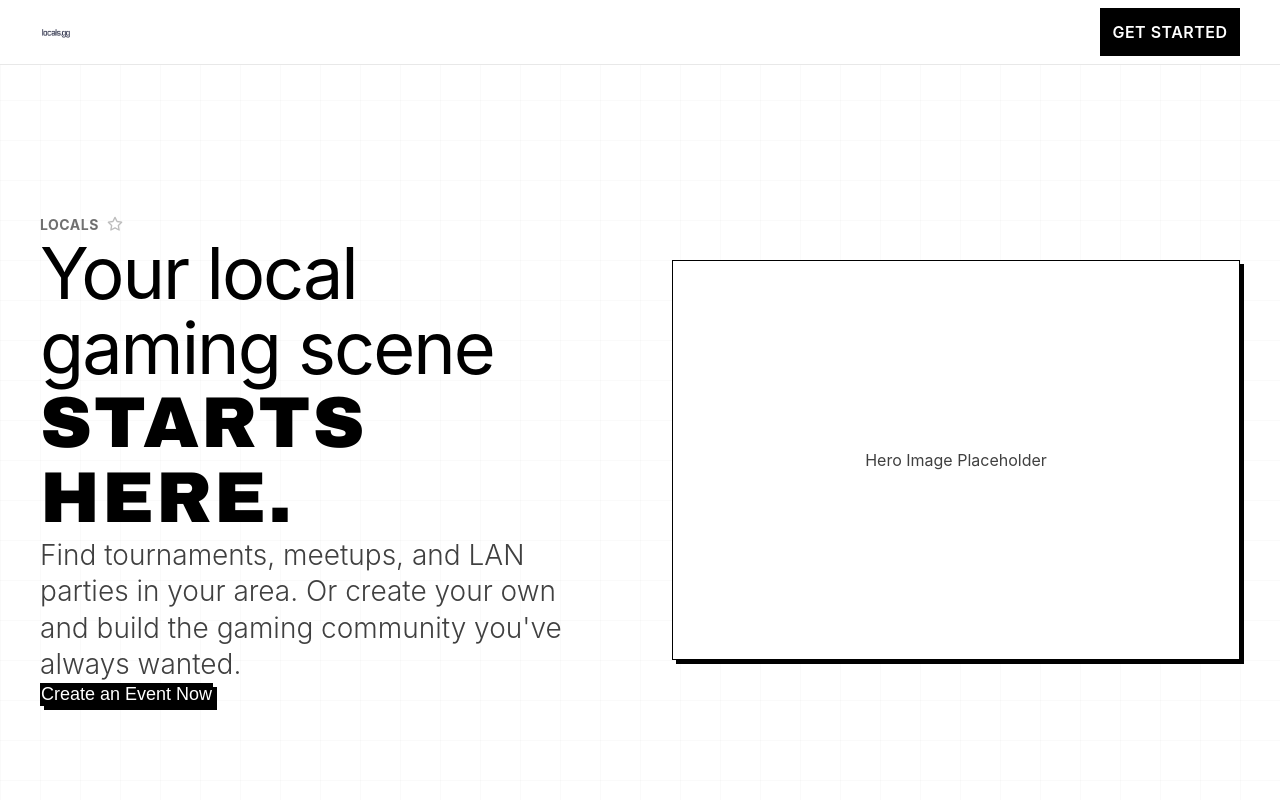
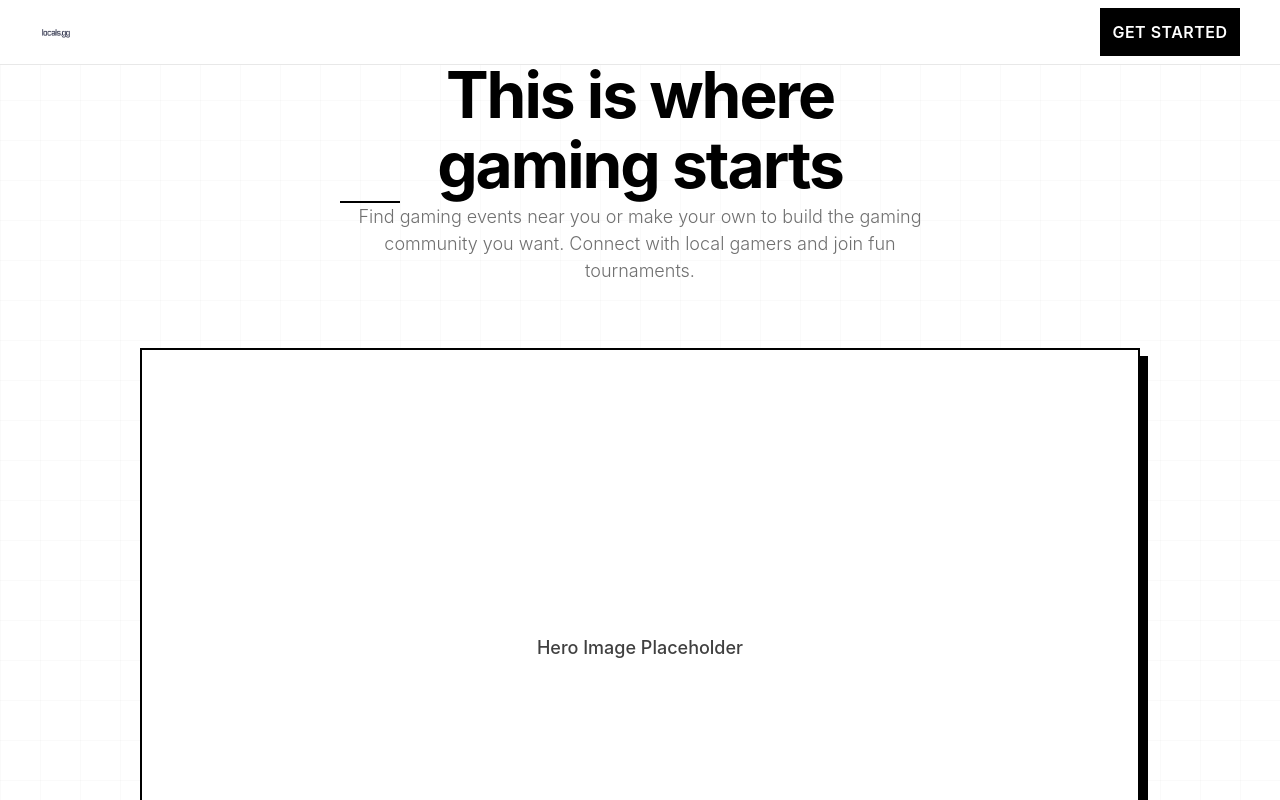
Before and after one commit to Shafiq-and-Company/boxd-events, a Next.js app: page /splash in a window 1280 px wide. Shown: the top 800 px of the page. Built offline with nearby package versions, Linux system fonts and the light colour scheme; no server answers.

Commit message:
cleaning up css

```diff
--- a/pages/splash/HeroSection.js
+++ b/pages/splash/HeroSection.js
@@ -10,27 +10,17 @@ export default function HeroSection() {
     <section className={styles.heroSection}>
       <div className={styles.heroContent}>
         <div className={styles.heroText}>
-          <div className={styles.localsSubtext}>
-            <span>Locals</span>
-            <svg width="16" height="16" viewBox="0 0 24 24" fill="none" stroke="currentColor" strokeWidth="2" strokeLinecap="round" strokeLinejoin="round">
-              <path d="M12 2l3.09 6.26L22 9.27l-5 4.87 1.18 6.88L12 17.77l-6.18 3.25L7 14.14 2 9.27l6.91-1.01L12 2z"/>
-            </svg>
-          </div>
           <h1 className={styles.heroTitle}>
-            <span>Your local</span>
+            <span>This is where</span>
             <br />
-            <span>gaming scene</span>
-            <br />
-            <span className={styles.gradientText}>STARTS HERE.</span>
+            <span>gaming starts</span>
           </h1>
 
+          <div className={styles.divider}></div>
+
           <p className={styles.heroSubtitle}>
-            Find tournaments, meetups, and LAN parties in your area. Or create your own and build the gaming community you've always wanted.
+            Find gaming events near you or make your own to build the gaming community you want. Connect with local gamers and join fun tournaments.
           </p>
-
-          <button className={styles.primaryButton} onClick={handleGetStarted}>
-            <span>Create an Event Now</span>
-          </button>
         </div>
         <div className={styles.heroImage}>
           <div className={styles.heroImagePlaceholder}>
--- a/pages/splash/HeroSection.module.css
+++ b/pages/splash/HeroSection.module.css
@@ -19,11 +19,10 @@
 }
 
 .heroContent {
-  display: grid;
-  grid-template-columns: 1fr 1fr;
+  display: flex;
+  flex-direction: column;
   gap: 64px;
   align-items: center;
-  max-width: 1200px;
   width: 100%;
   animation: slideInUp 0.8s cubic-bezier(0.25, 0.46, 0.45, 0.94);
 }
@@ -40,62 +39,31 @@
 }
 
 .heroText {
-  text-align: left;
+  text-align: center;
 }
 
-.localsSubtext {
-  display: flex;
-  align-items: center;
-  gap: 8px;
-  margin-bottom: 16px;
-  font-size: 14px;
-  font-weight: 700;
-  color: #707070;
-  letter-spacing: 0.5px;
-  text-transform: uppercase;
-  animation: fadeInLeft 0.6s cubic-bezier(0.25, 0.46, 0.45, 0.94) 0.2s both;
-  transition: all 200ms cubic-bezier(0.25, 0.46, 0.45, 0.94);
-}
-
-.localsSubtext:hover {
-  color: #404040;
-  transform: translateX(4px);
-}
-
-@keyframes fadeInLeft {
-  from {
-    opacity: 0;
-    transform: translateX(-20px);
-  }
-  to {
-    opacity: 1;
-    transform: translateX(0);
-  }
-}
-
-.localsSubtext svg {
-  color: #A0A0A0;
-  opacity: 0.7;
-}
 
 .heroImage {
   display: flex;
   justify-content: center;
   align-items: center;
+  width: 100%;
 }
 
 .heroImagePlaceholder {
-  width: 100%;
-  height: 400px;
+  width: 90%;
+  max-width: 1000px;
+  height: 600px;
   background: #FFFFFF;
-  border: 1px solid #000000;
-  box-shadow: 4px 4px 0px #000000;
+  border: 2px solid #000000;
+  box-shadow: 8px 8px 0px #000000;
   border-radius: 0;
   display: flex;
   align-items: center;
   justify-content: center;
   color: #404040;
-  font-size: 16px;
+  font-size: 18px;
+  font-weight: 500;
   animation: fadeInRight 0.8s cubic-bezier(0.25, 0.46, 0.45, 0.94) 0.6s both;
   transition: all 200ms cubic-bezier(0.25, 0.46, 0.45, 0.94);
   position: relative;
@@ -118,10 +86,10 @@
 }
 
 .heroTitle {
-  font-size: 72px;
-  font-weight: 400;
-  margin-bottom: 32px;
-  line-height: 1.05;
+  font-size: 64px;
+  font-weight: 700;
+  margin-bottom: 24px;
+  line-height: 1.1;
   letter-spacing: -2px;
   color: #000000;
   animation: fadeInUp 0.8s cubic-bezier(0.25, 0.46, 0.45, 0.94) 0.4s both;
@@ -135,7 +103,14 @@
 
 .heroTitle span:nth-child(1) { animation-delay: 0.6s; }
 .heroTitle span:nth-child(3) { animation-delay: 0.8s; }
-.heroTitle span:nth-child(5) { animation-delay: 1.0s; }
+
+.divider {
+  width: 60px;
+  height: 2px;
+  background-color: #000000;
+  margin: 24px auto 32px auto;
+  animation: fadeInUp 0.8s cubic-bezier(0.25, 0.46, 0.45, 0.94) 1.0s both;
+}
 
 @keyframes fadeInUp {
   from {
@@ -148,22 +123,16 @@
   }
 }
 
-.gradientText {
-  color: #000000;
-  font-weight: 900;
-  font-family: 'Arial Black', 'Helvetica Neue', Arial, sans-serif;
-  text-transform: uppercase;
-  letter-spacing: 2px;
-}
 
 .heroSubtitle {
-  font-size: 28px;
-  color: #404040;
-  line-height: 1.3;
-  margin-bottom: 56px;
+  font-size: 18px;
+  color: #707070;
+  line-height: 1.5;
+  margin-bottom: 64px;
+  margin-top: 0;
   font-weight: 300;
   max-width: 600px;
-  text-align: left;
+  text-align: center;
   animation: fadeInUp 0.8s cubic-bezier(0.25, 0.46, 0.45, 0.94) 1.2s both;
   transition: all 200ms cubic-bezier(0.25, 0.46, 0.45, 0.94);
   font-family: -apple-system, BlinkMacSystemFont, 'SF Pro Display', 'Helvetica Neue', Helvetica, Arial, sans-serif;
@@ -174,44 +143,15 @@
   transform: translateY(-2px);
 }
 
-.primaryButton {
-  background: #000000;
-  color: #FFFFFF;
-  border: 1px solid #000000;
-  box-shadow: 4px 4px 0px #000000;
-  padding: 20px 40px;
-  font-size: 18px;
-  font-weight: 500;
-  border-radius: 0;
-  cursor: pointer;
-  transition: all 200ms cubic-bezier(0.25, 0.46, 0.45, 0.94);
-  letter-spacing: 0;
-  display: inline-flex;
-  align-items: center;
-  gap: 8px;
-  animation: fadeInUp 0.8s cubic-bezier(0.25, 0.46, 0.45, 0.94) 1.4s both;
-  position: relative;
-  overflow: hidden;
-}
-
-.primaryButton:hover {
-  background: #FFFFFF;
-  color: #000000;
-}
-
-.primaryButton:active {
-  background: #F0F0F0;
-}
 
 /* Mobile Responsive */
 @media (max-width: 768px) {
   .heroContent {
-    grid-template-columns: 1fr;
     gap: 32px;
   }
 
   .heroText {
-    text-align: left;
+    text-align: center;
   }
 
   .heroTitle {
@@ -219,15 +159,12 @@
   }
 
   .heroSubtitle {
-    font-size: 20px;
+    font-size: 16px;
   }
 
   .heroImagePlaceholder {
-    height: 300px;
+    width: 95%;
+    height: 400px;
   }
 
-  .primaryButton {
-    padding: 16px 32px;
-    font-size: 16px;
-  }
 }
--- a/pages/splash/Splash.module.css
+++ b/pages/splash/Splash.module.css
@@ -78,15 +78,6 @@
   background: #F8F8F8;
 }
 
-.valuePropIcon {
-  width: 48px;
-  height: 48px;
-  display: flex;
-  align-items: center;
-  justify-content: flex-start;
-  color: #404040;
-  margin: 0 0 16px 0;
-}
 
 .valueProp h3 {
   font-size: 24px;
```
